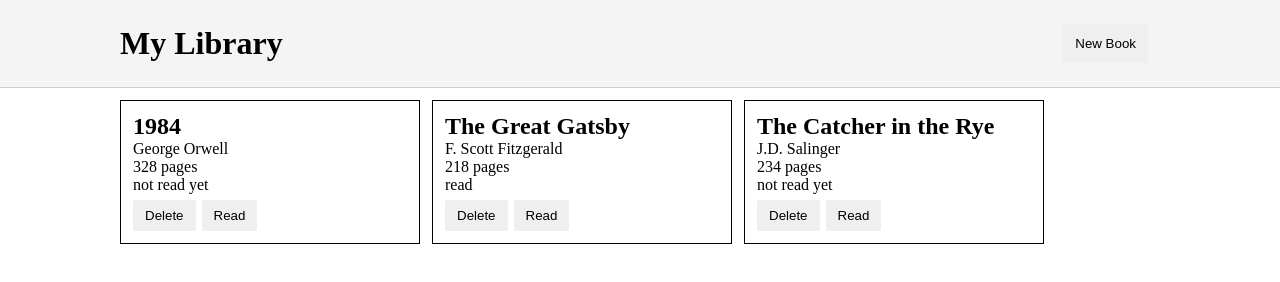
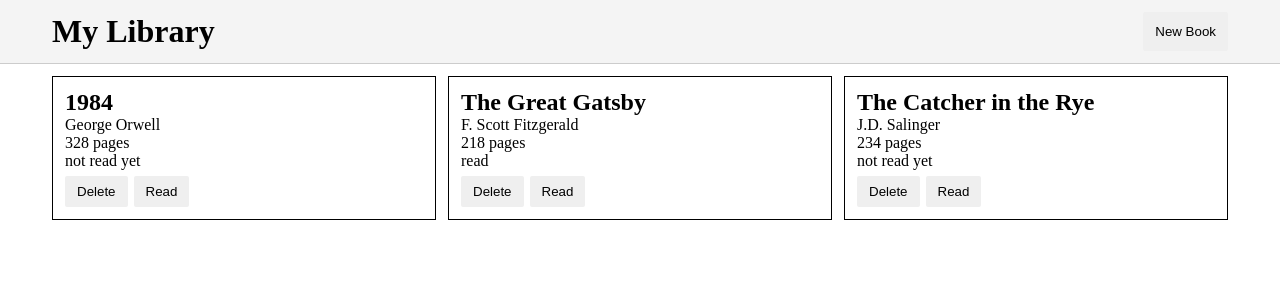
Before and after one commit to orokidd/library, a plain HTML site: page study.html in a window 1280 px wide. Drawn offline with Linux system fonts and the light colour scheme.

Commit message:
css changes

```diff
--- a/study.html
+++ b/study.html
@@ -10,8 +10,10 @@
 
     <div class="wrapper">
       <div class="header">
-        <div class="site-title"><h1>My Library</h1></div>
-        <div class="button-container"></div>
+        <div class="header-content">
+          <div class="site-title"><h1>My Library</h1></div>
+          <div class="button-container"></div>
+        </div>
       </div>
 
       <div class="books-container"></div>
--- a/style.css
+++ b/style.css
@@ -13,12 +13,19 @@
 }
 
 .header {
+  background-color: #f4f4f4;
+  border-bottom: 1px solid #ccc;
+
+}
+
+.header-content {
   display: flex;
   justify-content: space-between;
   align-items: center;
-  padding: 12px 120px;
-  background-color: #f4f4f4;
-  border-bottom: 1px solid #ccc;
+
+  max-width: 1200px;
+  margin: 0 auto;
+  padding: 12px 12px;
 }
 
 .books-container {
@@ -27,12 +34,14 @@
   flex: 3;
   gap: 12px;
 
-  padding: 12px 120px;
+  max-width: 1200px;
+  margin: 0 auto;
+  padding: 12px 12px;
 }
 
 .book-card {
+  flex: 1;
   min-width: 300px;
-  /* max-width: 300px; */
   border: 1px solid rgb(0, 0, 0);
   padding: 12px;
 }
@@ -56,7 +65,6 @@
   height: fit-content;
   color: black;
   padding: 12px;
-  margin: 12px;
   border: none;
   cursor: pointer;
   border-radius: 2px;
```
